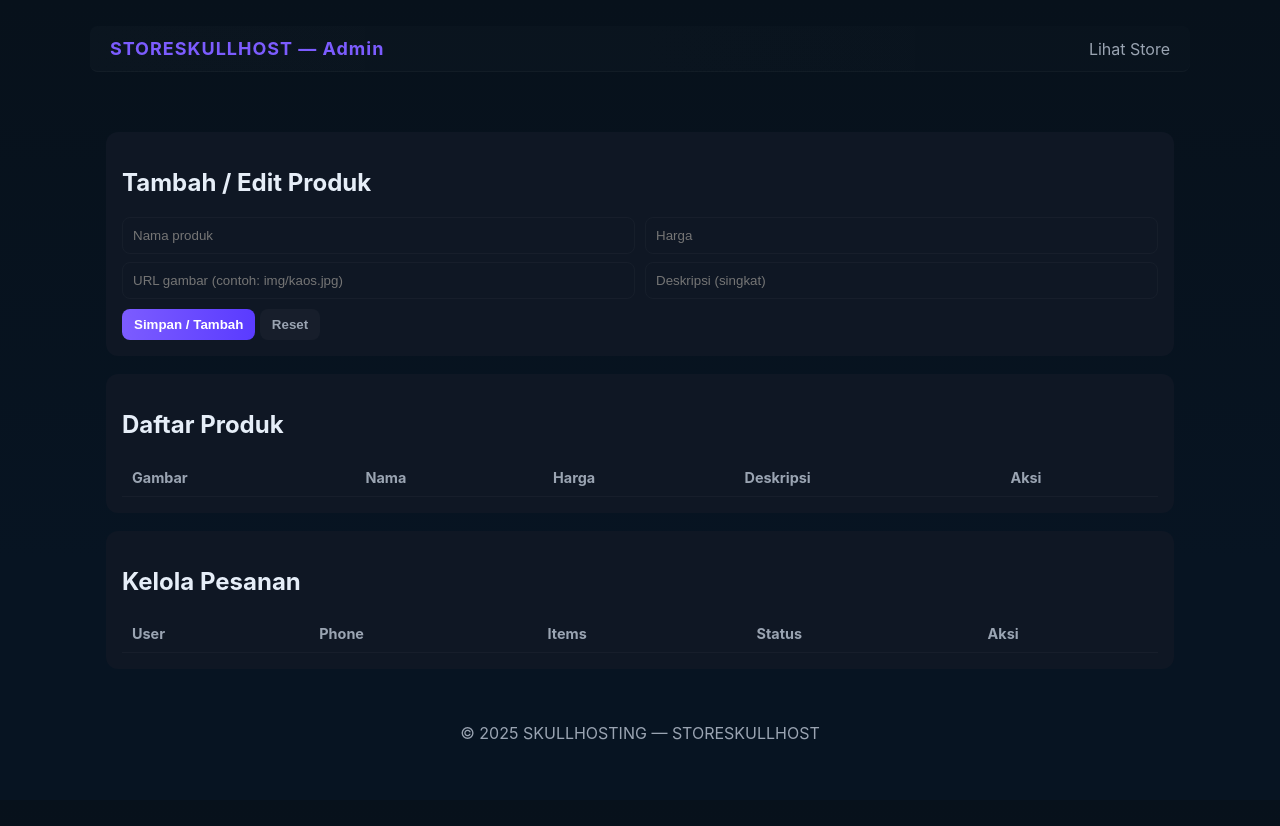
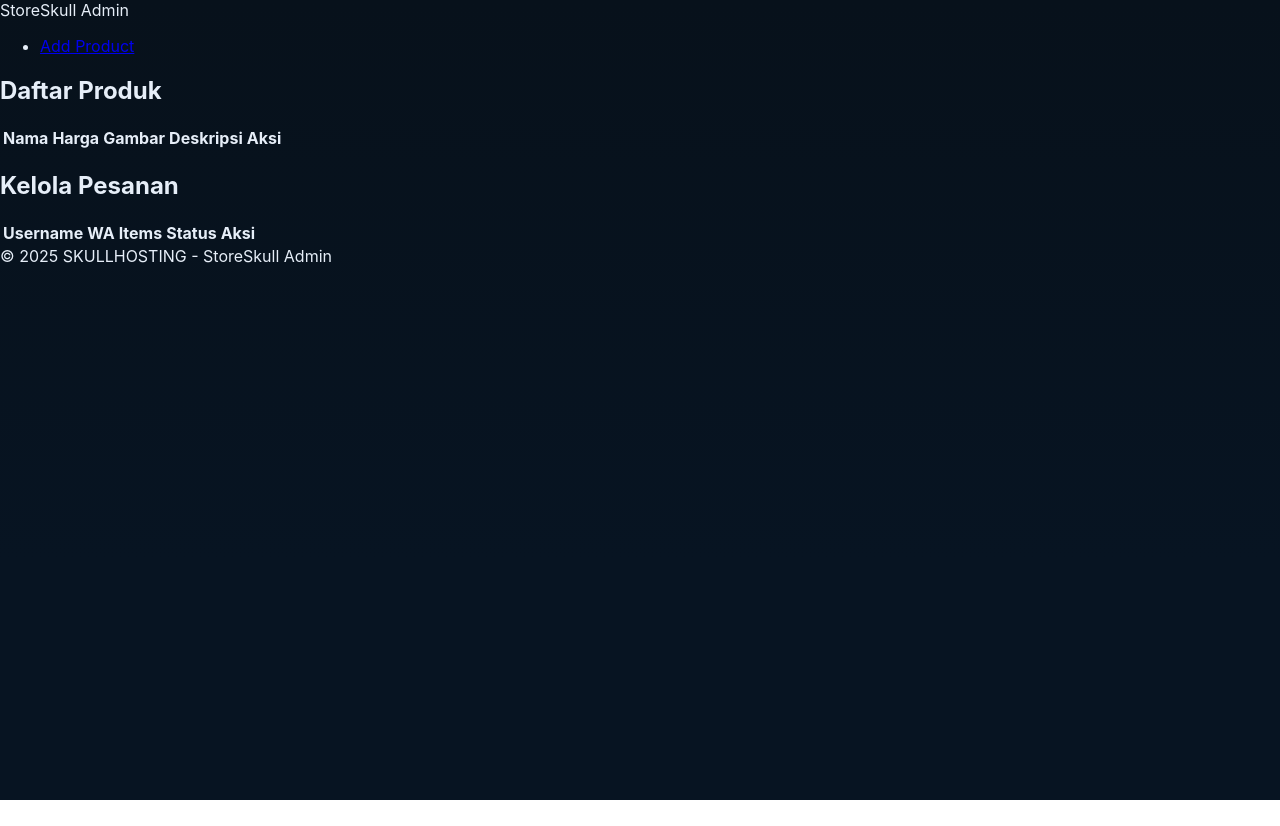
Before and after one commit to skullhost/newproject, a plain HTML site: page admin.html in a window 1280 px wide. After the commit the page ends 800 px from the top, so only its background shows below. Drawn offline with nearby package versions, Linux system fonts and the light colour scheme.

Commit message:
Update admin.html

```diff
--- a/admin.html
+++ b/admin.html
@@ -1,56 +1,55 @@
-<!doctype html>
+<!DOCTYPE html>
 <html lang="id">
 <head>
-  <meta charset="utf-8" />
-  <meta name="viewport" content="width=device-width,initial-scale=1" />
-  <title>Admin — STORESKULLHOST</title>
+  <meta charset="UTF-8">
+  <meta name="viewport" content="width=device-width, initial-scale=1.0">
+  <title>StoreSkull - Admin</title>
   <link rel="stylesheet" href="style.css">
-  <script src="https://unpkg.com/@supabase/supabase-js@2"></script>
-  <script defer src="admin.js"></script>
 </head>
 <body>
-  <header class="navbar container">
-    <div class="brand">STORESKULLHOST — Admin</div>
-    <nav><a href="index.html">Lihat Store</a></nav>
-  </header>
+  <nav>
+    <div class="logo">StoreSkull Admin</div>
+    <ul>
+      <li><a href="#" onclick="addProduct()">Add Product</a></li>
+    </ul>
+  </nav>
 
-  <main class="container">
-    <section class="section">
-      <h2>Tambah / Edit Produk</h2>
-      <form id="product-form">
-        <input id="p-id" type="hidden">
-        <div class="row">
-          <input id="p-name" class="input" placeholder="Nama produk">
-          <input id="p-price" type="number" class="input" placeholder="Harga">
-        </div>
-        <div class="row" style="margin-top:8px">
-          <input id="p-image" class="input" placeholder="URL gambar (contoh: img/kaos.jpg)">
-          <input id="p-desc" class="input" placeholder="Deskripsi (singkat)">
-        </div>
-        <div style="margin-top:10px">
-          <button type="submit" class="btn primary">Simpan / Tambah</button>
-          <button type="button" id="reset-form" class="btn ghost">Reset</button>
-        </div>
-      </form>
-    </section>
+  <section>
+    <h2>Daftar Produk</h2>
+    <table>
+      <thead>
+        <tr>
+          <th>Nama</th>
+          <th>Harga</th>
+          <th>Gambar</th>
+          <th>Deskripsi</th>
+          <th>Aksi</th>
+        </tr>
+      </thead>
+      <tbody id="product-list-admin"></tbody>
+    </table>
+  </section>
 
-    <section class="section">
-      <h2>Daftar Produk</h2>
-      <table class="table" id="admin-products-table">
-        <thead><tr><th>Gambar</th><th>Nama</th><th>Harga</th><th>Deskripsi</th><th>Aksi</th></tr></thead>
-        <tbody id="admin-products"></tbody>
-      </table>
-    </section>
+  <section>
+    <h2>Kelola Pesanan</h2>
+    <table>
+      <thead>
+        <tr>
+          <th>Username</th>
+          <th>WA</th>
+          <th>Items</th>
+          <th>Status</th>
+          <th>Aksi</th>
+        </tr>
+      </thead>
+      <tbody id="order-list-admin"></tbody>
+    </table>
+  </section>
 
-    <section class="section">
-      <h2>Kelola Pesanan</h2>
-      <table class="table">
-        <thead><tr><th>User</th><th>Phone</th><th>Items</th><th>Status</th><th>Aksi</th></tr></thead>
-        <tbody id="admin-orders"></tbody>
-      </table>
-    </section>
-  </main>
+  <footer>
+    &copy; 2025 SKULLHOSTING - StoreSkull Admin
+  </footer>
 
-  <footer class="footer">&copy; 2025 SKULLHOSTING — STORESKULLHOST</footer>
+  <script src="admin.js" defer></script>
 </body>
 </html>
```
